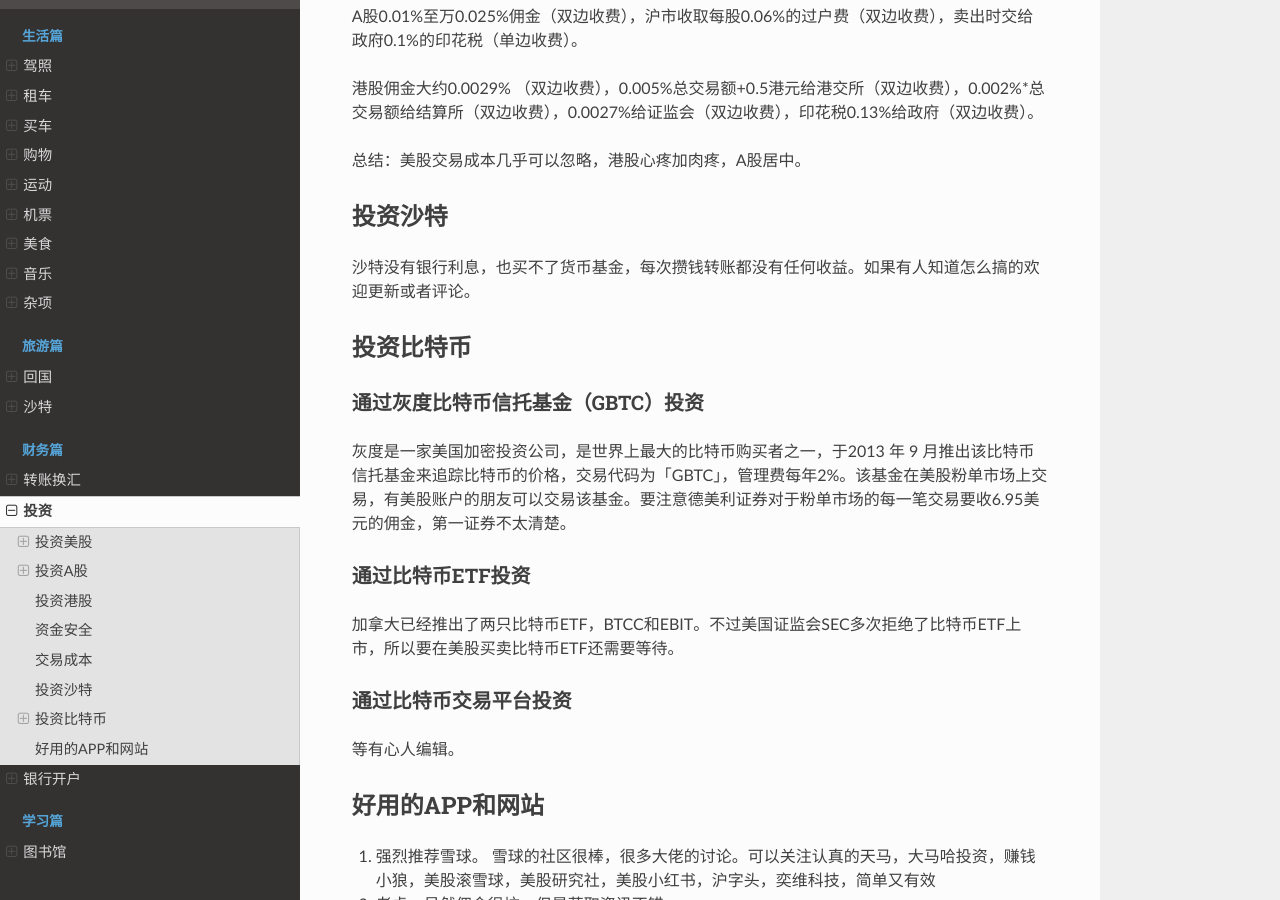
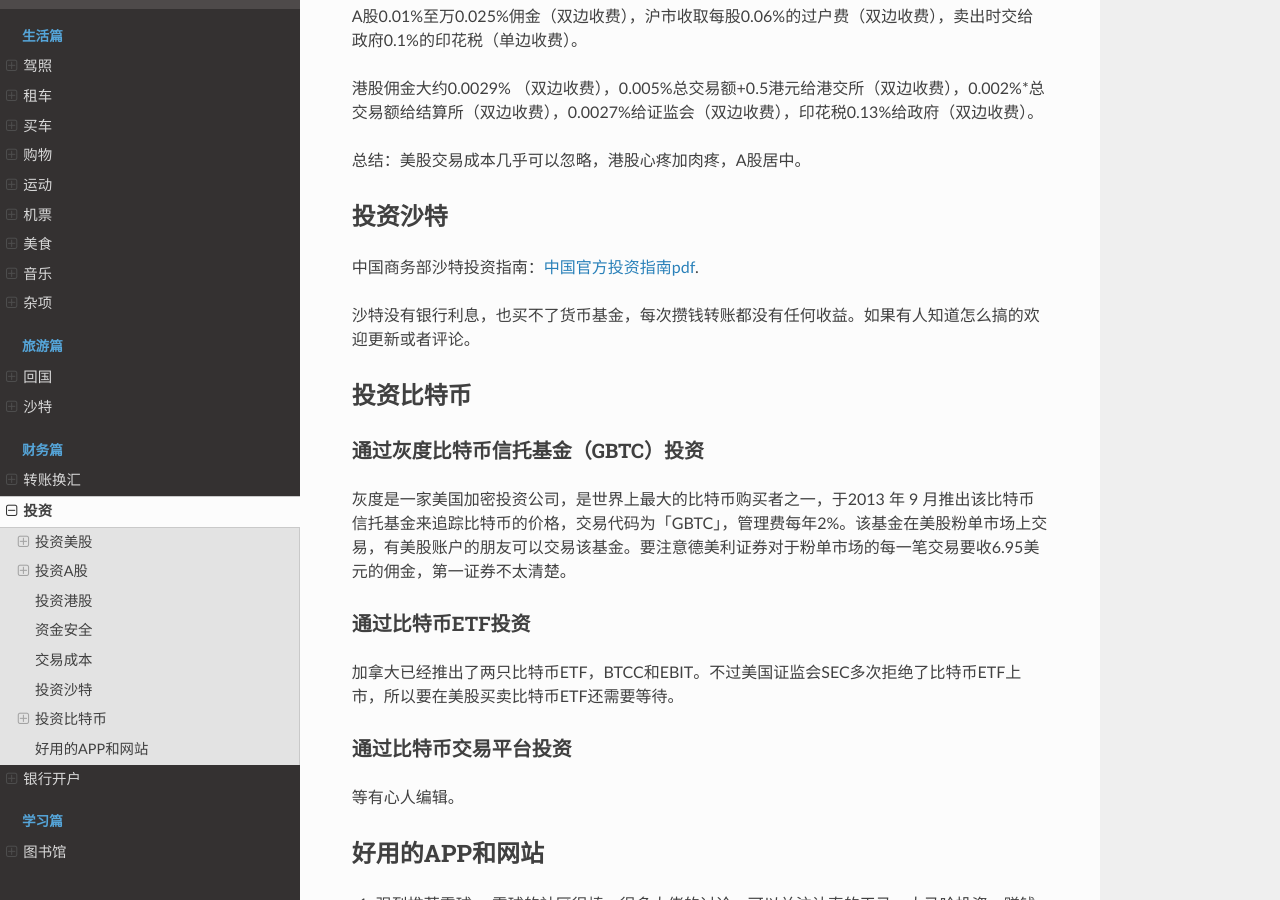
Before and after one commit to guochengqian/KAUSTian_Handbook_CN, a Sphinx documentation site: the page built from docs/content/finance/investment.rst, in a window 1280 px wide and 900 px high, scrolled down 3618 px. Built offline with Sphinx 7.4.7 and the Read the Docs theme 2.0.0, drawn with Linux system fonts in a browser that asks for light colours.

Commit message:
add 中国商务部沙特投资指南

```diff
--- a/docs/content/finance/investment.rst
+++ b/docs/content/finance/investment.rst
@@ -127,6 +127,9 @@ A股0.01%至万0.025%佣金（双边收费），沪市收取每股0.06%的过户
 
 投资沙特
 --------------
+中国商务部沙特投资指南：`中国官方投资指南pdf <http://www.mofcom.gov.cn/dl/gbdqzn/upload/shatealabo.pdf>`_.
+
+
 沙特没有银行利息，也买不了货币基金，每次攒钱转账都没有任何收益。如果有人知道怎么搞的欢迎更新或者评论。
 
 投资比特币
```
